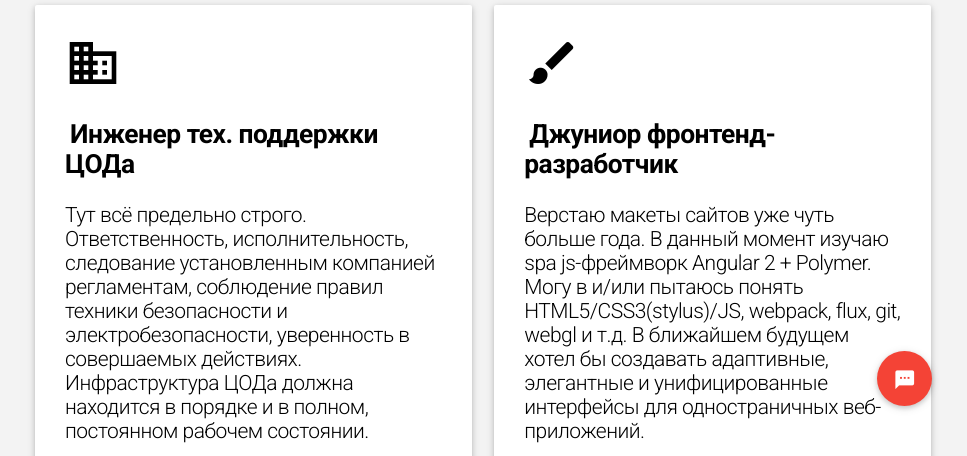
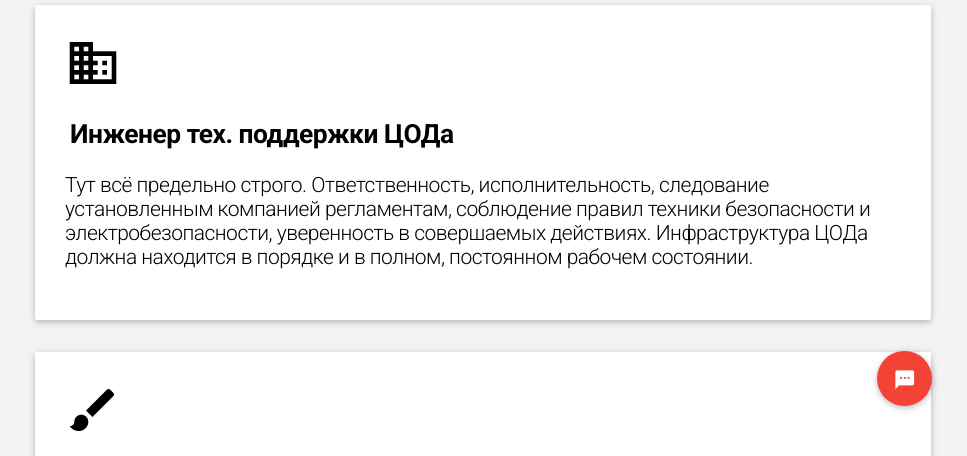
Before and after one commit to sisforserrgio/sisforserrgio.github.io, a plain HTML site: page index.html in a window 1280 px wide. Shown: the part 344-800 px from the top of the page, without its empty margins (157-1124 px from the left). Drawn offline with nearby package versions, Linux system fonts and the light colour scheme.

Commit message:
Update index.html

```diff
--- a/index.html
+++ b/index.html
@@ -44,7 +44,7 @@
                             <h2>Я есть:</h2> </div>
                     </div>
                     <div class="row">
-                        <div class=" colcol col s12 m6 emerge" data-effect="relax" data-scale=".8" data-origin="bottom" data-duration="700" data-continue="true" data-hold="500">
+                        <div class=" colcol col s12 m12 emerge" data-effect="relax" data-scale=".8" data-origin="bottom" data-duration="700" data-continue="true" data-hold="500">
                             <div class="card hoverable">
                                 <div class="activator activator-card"> <i class="portfolio-icons material-icons">business</i>
                                     <br>
@@ -60,7 +60,7 @@
                                 </div>
                             </div>
                         </div>
-                        <div class=" colcol col s12 m6 emerge" data-effect="relax" data-scale=".8" data-origin="bottom" data-duration="700" data-continue="true" data-hold="500">
+                        <div class=" colcol col s12 m12 emerge" data-effect="relax" data-scale=".8" data-origin="bottom" data-duration="700" data-continue="true" data-hold="500">
                             <div class="card hoverable">
                                 <div class="activator activator-card"> <i class="portfolio-icons material-icons">brush</i>
                                     <br>
```
